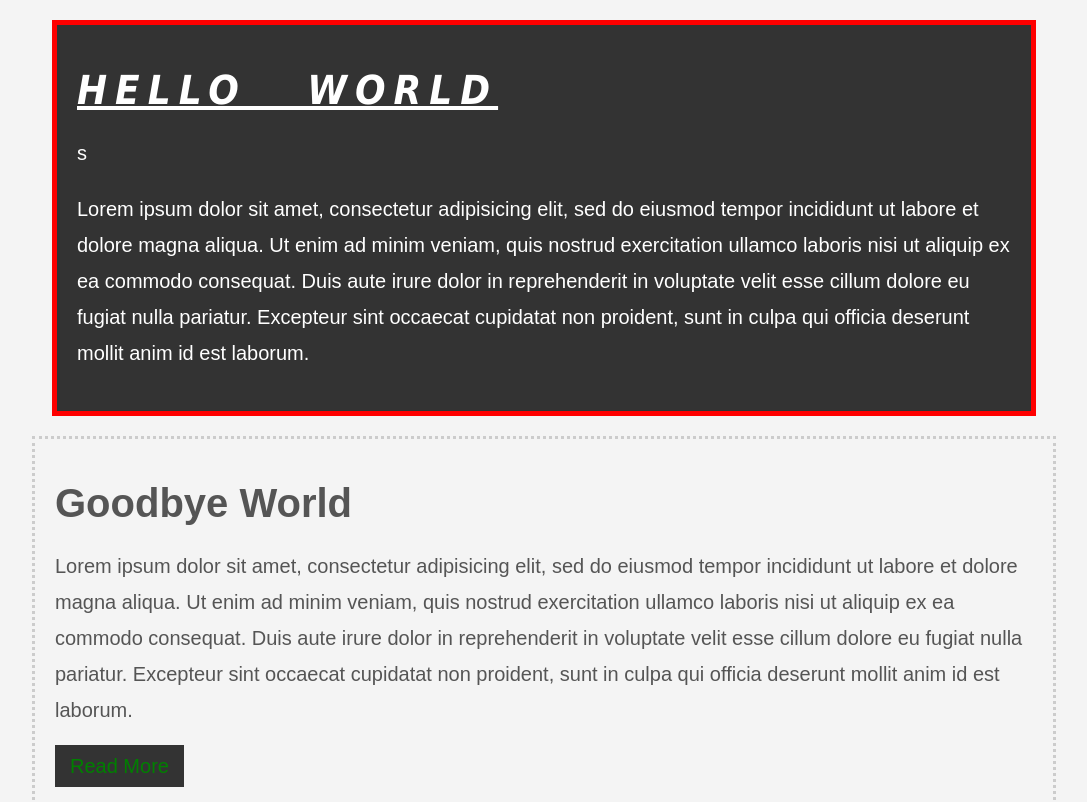
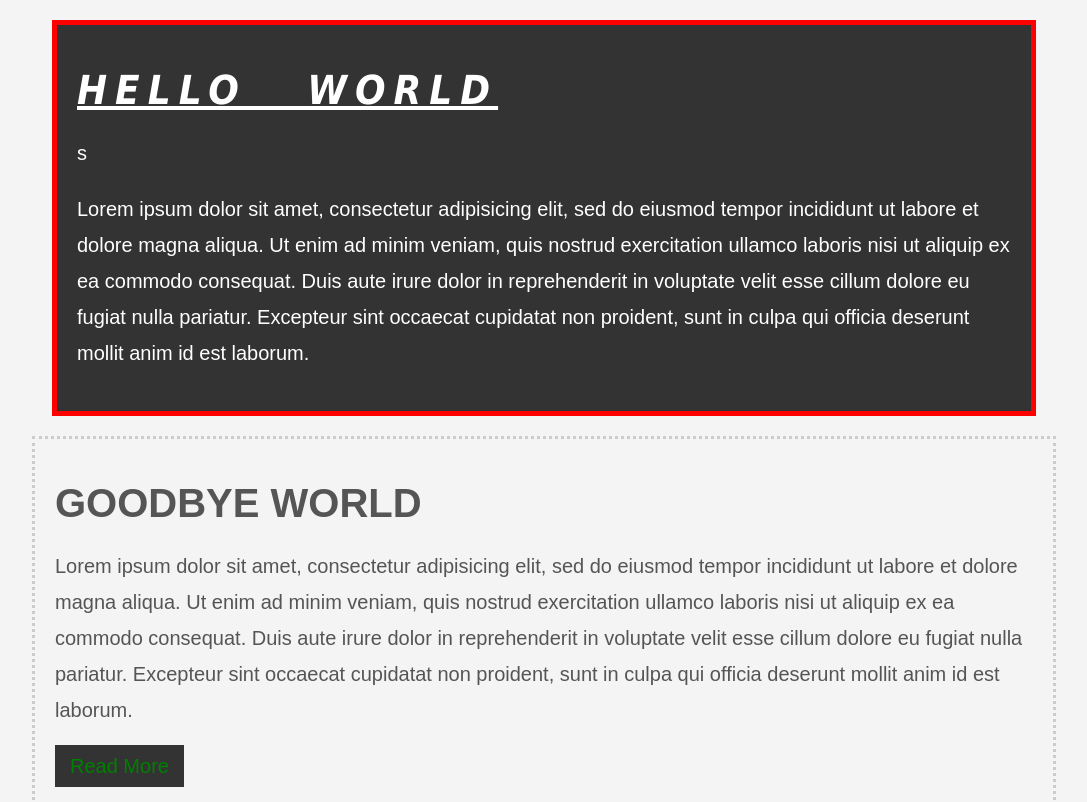
Before and after one commit to Rehan-Rehman-Punjwani/HTML-CSS, a plain HTML site: page index2.html in a window 1280 px wide. Shown: the top 802 px of the page, without its empty margins (96-1183 px from the left). Drawn offline with Linux system fonts and the light colour scheme.

Commit message:
Small update in HTML/CSS concerning uppercase. Good luck in studing HTML/CSS!

```diff
--- a/style.css
+++ b/style.css
@@ -78,6 +78,11 @@ color: white;
 	margin: 20px 0;
 }
 
+.box-2 h1{
+
+	text-transform: uppercase;
+}
+
 .categories{
 	border: 1px #ccc solid;
 	padding: 10px;
```
Also changed, not shown: index.html (+1 -1 lines).
